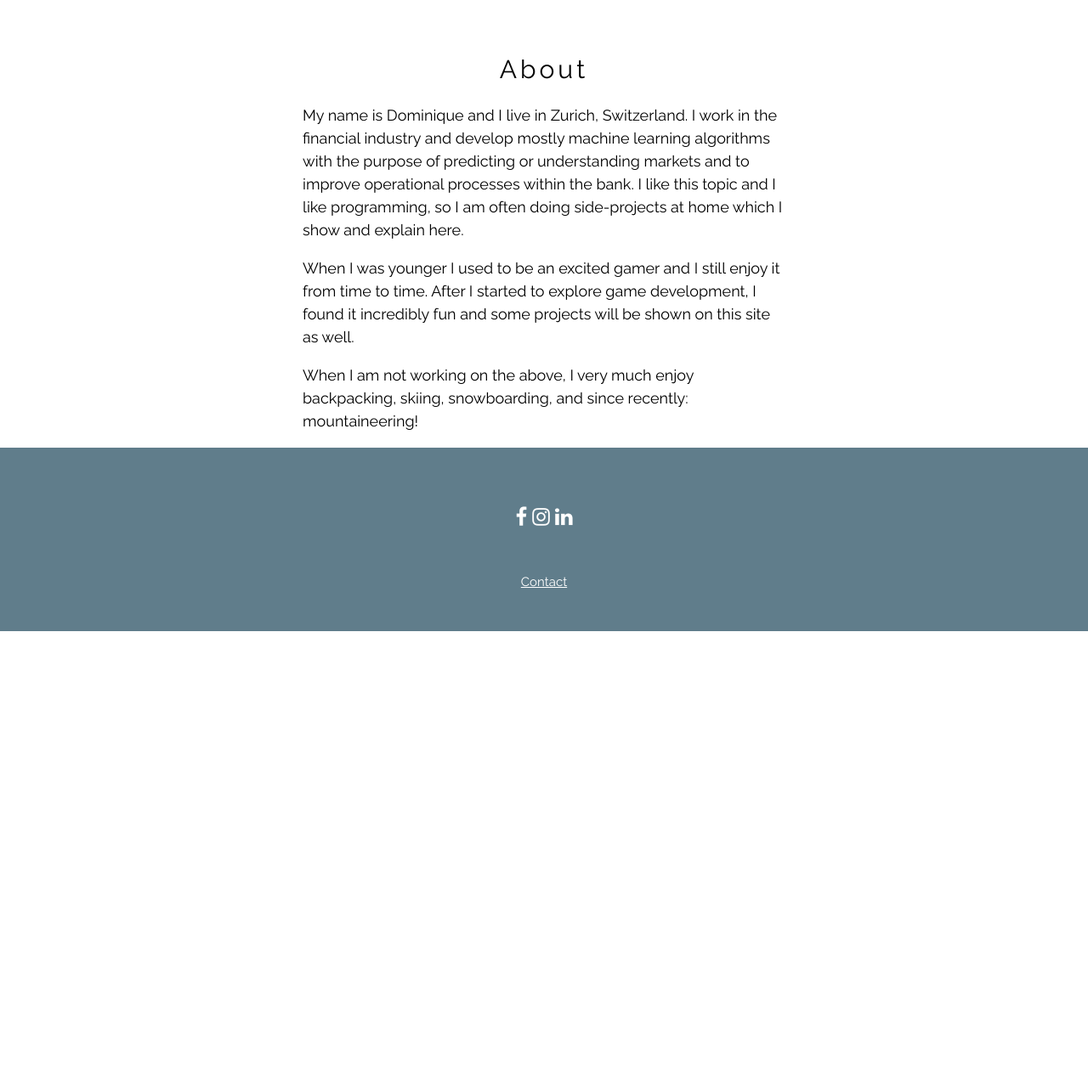
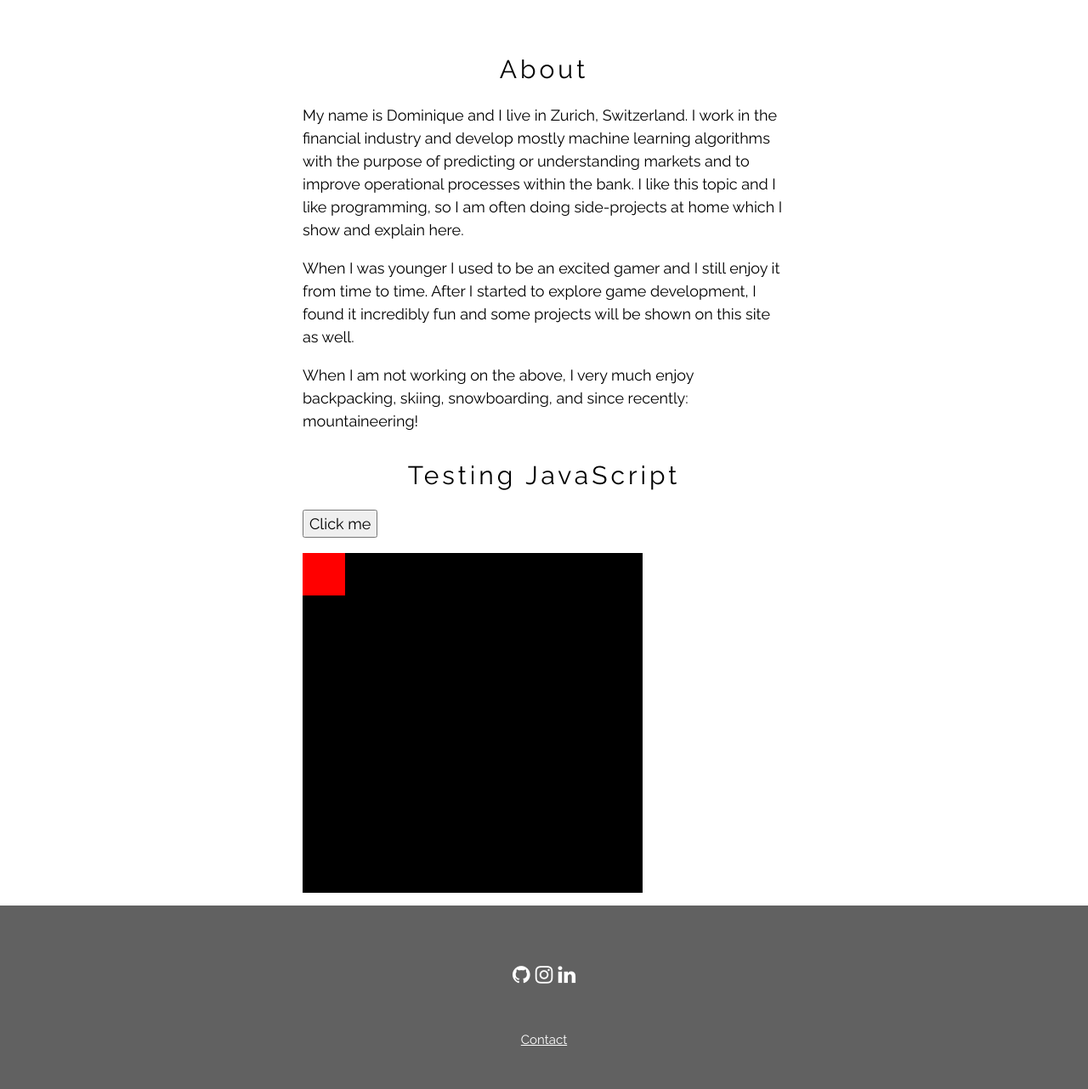
Before and after one commit to Doometnick/FlaskSite, a Flask app: page /about in a window 1280 px wide. Shown: the part 374-1656 px from the top of the page at 85% size. Before the commit the page ends 1117 px from the top, so only its background shows below. Run offline with Flask 2, Linux system fonts and the light colour scheme.

Commit message:
added uncommitted updates

```diff
--- a/static/main.css
+++ b/static/main.css
@@ -16,7 +16,7 @@ body,h1,h2,h3,h4,h5,h6 {
 
 .bigimg_coming_soon {
     background-repeat: no-repeat;
-    background-image: url("../img/alone.jpg");
+    background-image: url("img/alone.jpg");
     min-height: 90%;
     max-height: 100%;
     background-size: cover;
@@ -25,14 +25,14 @@ body,h1,h2,h3,h4,h5,h6 {
 .bigimg_home {
     background-repeat: no-repeat;
     background-size: cover;
-    background-image: url("../img/cosmos.jpg");
+    background-image: url("img/cosmos.jpg");
     min-height: 90%;
     background-attachment: fixed;
 }
 
 .bigimg_coming_soon_ml {
     background-repeat: no-repeat;
-    background-image: url("../img/citylights.jpg");
+    background-image: url("img/citylights.jpg");
     min-height: 0%;
     max-height: 100%;
     background-size: cover;
@@ -40,7 +40,7 @@ body,h1,h2,h3,h4,h5,h6 {
 
 .bigimg_coming_soon_games {
     background-repeat: no-repeat;
-    background-image: url("../img/joystick.jpg");
+    background-image: url("img/joystick.jpg");
     min-height: 0%;
     max-height: 100%;
     background-size: cover;
@@ -49,6 +49,20 @@ body,h1,h2,h3,h4,h5,h6 {
 .about_profile_pic {
     background-repeat: no-repeat;
     background-size: auto;
-    background-image: url("../img/profile.jpg");
+    background-image: url("img/profile.jpg");
     min-height: 90%;
 }
+
+#container {
+    width: 400px;
+    height: 400px;
+    position: relative;
+    background: black;
+}
+
+#animate {
+    width: 50px;
+    height: 50px;
+    position: absolute;
+    background: red;
+}
--- a/templates/about.html
+++ b/templates/about.html
@@ -25,5 +25,51 @@
     </p>
 </section>
 
+<section class="w3-container w3-center w3-content" style="padding:0px 16px; max-width:600px">
+    <h2 class="w3-wide">Testing JavaScript</h2>
+    <p class="w3-large" style="text-align: left">
+        <!-- <button onClick="moveSquareOnClick()">Start Animation</button>
+        <button onClick="moveSquareOnClick()">Stop Animation</button> -->
+        <button id="myButton">Click me</button>
+    <div id="container">
+        <div id="animate"></div>
+    </div>
+    </p>
+</section>
+
+
+
+<script>
+    document.getElementById("myButton").addEventListener("click", moveSquareOnClick);
+    document.getElementById("animate").addEventListener("click", myfn);
+
+    let direction = 1;
+
+    function moveSquareOnClick(){
+        let elem = document.getElementById("animate");
+        let pos = 0;
+        let id = setInterval(frame, 5);
+        // let direction = 1;
+        function frame(){
+            if (direction > 0 && pos >= 350){
+                // clearInterval(id);
+                direction *= -1;
+            }
+            else if (direction <= 0 && pos == 0){
+                direction *= -1;
+            }
+            else{
+                pos = pos + direction;
+                elem.style.top = pos + "px";
+                elem.style.left = pos + "px";
+            }
+        }
+    }
+
+    function myfn(){
+        direction *= -1;
+    }
+</script>
+
 
 {% endblock %}
--- a/templates/layout.html
+++ b/templates/layout.html
@@ -17,10 +17,10 @@
     <script src="main.js"></script>
 </head>
 
-<body>s
+<body>
     <!-- Navbar -->
     <div class="w3-top">
-        <div class="w3-bar w3-blue-grey w3-card w3-left-align w3-large">
+        <div class="w3-bar w3-dark-grey w3-card w3-left-align w3-large">
             <a class="w3-bar-item w3-button w3-hide-medium w3-hide-large w3-right w3-padding-large w3-hover-dark-grey w3-large w3-red" href="javascript:void(0);" onclick="myFunction()" title="Toggle Navigation Menu"><i class="fa fa-bars"></i></a>
             <a href="/home" class="myclass w3-bar-item w3-button w3-padding-large w3-medium w3-hover-dark-grey w3-wide">Home</a>
             <a href="/ml" class="w3-bar-item w3-button w3-padding-large w3-medium w3-hover-dark-grey w3-wide">Machine Learning</a>
@@ -42,11 +42,12 @@
 
     {% block content %}{% endblock %}
 
-    <footer class="w3-container w3-blue-grey w3-padding-32 w3-center">
+    <footer class="w3-container w3-dark-grey w3-padding-32 w3-center">
         <div class="w3-xlarge w3-padding-32">
-            <i href="#" class="fa fa-facebook w3-hover-opacity"></i>
+            <a href="https://github.com/Doometnick" target=_blank><i class="fa fa-github w3-hover-opacity"></i></a>
+            <!-- <i href="#" class="fa fa-facebook w3-hover-opacity"></i> -->
             <a href="https://www.instagram.com/dominique_bra/" target=_blank><i class="fa fa-instagram w3-hover-opacity"></i></a>
-            <i href="#" class="fa fa-linkedin w3-hover-opacity"></i>
+            <a href="https://www.linkedin.com/in/dominique-brandl-46883340/" target=_blank><i class="fa fa-linkedin w3-hover-opacity"></i></a>
         </div>
         <p><a class="w3-hover-opacity" href="#">Contact</a></p>
     </footer>
--- a/templates/misc.html
+++ b/templates/misc.html
@@ -2,12 +2,9 @@
 {% block content %}
 
 <!-- Header -->
-<header class="bigimg_coming_soon w3-container w3-grey w3-center w3-text-black w3-animate-opacity" style="padding:100px 16px">
+<header class="bigimg_coming_soon w3-container w3-grey w3-center w3-text-black w3-animate-opacity" style="padding:400px 16px">
     <h1 class="w3-margin w3-jumbo">COMING SOON</h1>
     <hr class="w3-border-black" style="margin:auto;width:40%">
     <p class="w3-xlarge">2019</p>
 </header>
-
-
-
 {% endblock %}
```
